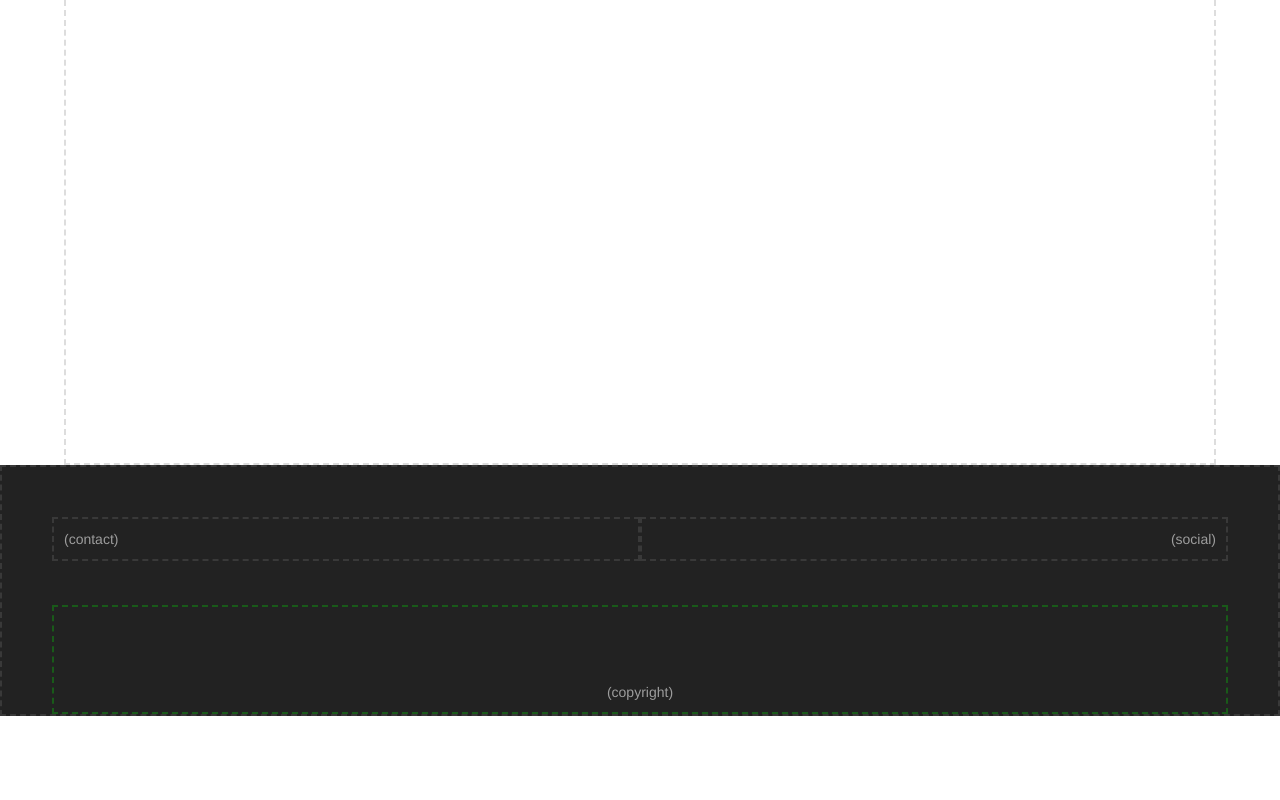
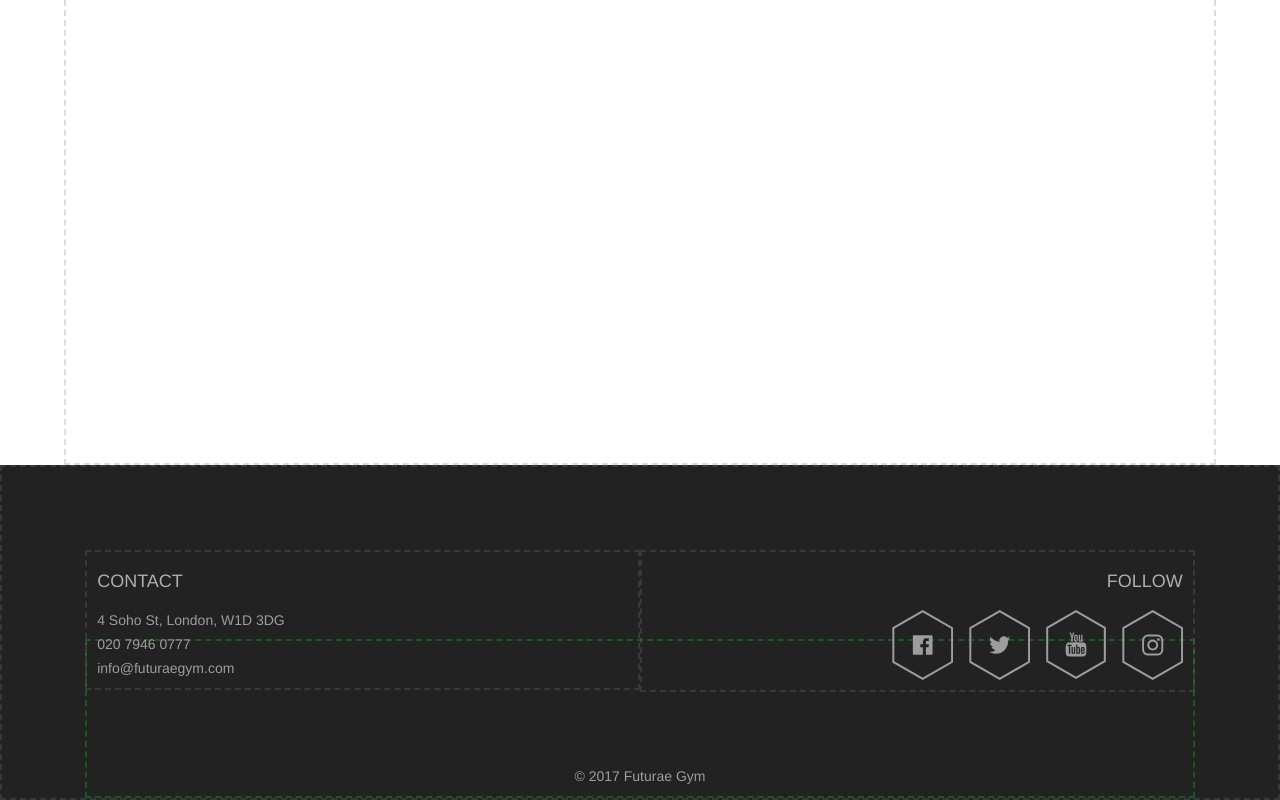
Before and after one commit to nennao/project1, a website: page index.html in a window 1280 px wide. Shown: the part 589-1389 px from the top of the page. Before the commit the page ends 1305 px from the top, so only its background shows below. Drawn offline with nearby package versions, Linux system fonts and the light colour scheme; some packages are replaced by stand-ins of ours.

Commit message:
nav & footer progress

```diff
--- a/index.html
+++ b/index.html
@@ -5,6 +5,7 @@
 <head>
     <title>Project 1</title>
     <base href="/">
+    <link rel="shortcut icon" type="image/png" href="img/favicon.png">
 
     <link rel="stylesheet" type="text/css" href="bower_components/bootstrap/dist/css/bootstrap.css">
     <script type="text/javascript" src="bower_components/jquery/dist/jquery.js"></script>
@@ -20,6 +21,14 @@
 		padding-top: 50px;
 	}
 
+	/* ----- NAV ----- */
+	nav .logo {
+		background: url(img/logo.svg) left center no-repeat;
+		background-size: 35px;
+		padding-left: 40px;
+		margin-left: 5px;
+	}
+
 	.space {
 		width: 90%;
 		margin: auto;
@@ -31,49 +40,72 @@
 	footer {
 		color: #9d9d9d;
 		background-color: #222222;
-		padding: 50px 20px 0;
+		padding: 30px 20px 0;
 		text-align: center;
 	}
-
-	.footer-social, .footer-contact, .footer-cright {
+	footer > * {
 		margin-top: 20px;
 		padding: 10px;
 	}
+	footer .social-icons {
+		font-size: 0;
+	}
+	footer h4 {
+		margin-bottom: 18px;
+		color: #aeaeae;
+	}
+	footer p {
+		margin: 4px 0 0 0;
+	}
+
+	footer .fb-sprite {background: url(img/fb-sprite.svg) no-repeat;}
+	footer .tw-sprite {background: url(img/tw-sprite.svg) no-repeat;}
+	footer .yt-sprite {background: url(img/yt-sprite.svg) no-repeat;}
+	footer .ig-sprite {background: url(img/ig-sprite.svg) no-repeat;}
+	footer .si-sprite {
+		background-size: contain;
+		display: inline-block;
+		width: 60.62px;
+		height: 70px;
+		margin: 0 8px 0 8px;
+	}
+
 
 	/* --- responsive design stuff --- */
 	@media screen and (min-width: 768px) {
 
 		/* ----- FOOTER ----- */
 		footer {
-			padding: 50px 50px 0;
+			padding: 6.5% 6.5% 0;
+		}
+		.footer-social, .footer-contact {
+			width: 50%;
+			margin: 0
 		}
 		.footer-social {
-			width: 50%;
 			float: right;
 			text-align: right;
-			padding-left: 5%;
-			margin: 0;
 		}
 		.footer-contact {
-			width: 50%;
 			float: left;
 			text-align: left;
 			padding-right: 5%;
-			margin: 0;
 		}
-		.footer-cright {
-			margin-top: 7.5%;
-			padding-top: 75px;
+		.footer-copyr {
+			margin-top: 8%;
+			padding-top: 125px;
 		}
+		footer .social-icons a:first-child {margin-left: 0;}
+		footer .social-icons a:last-child {margin-right: 0;}
 	}
 
 
 	/* ------------ div borders ------------ */
 	.bdr {border: 2px dashed rgba(0,0,0,0.25);}
-	.rd{border-color: rgba(255,0,0,0.25);}
-	.gr{border-color: rgba(0,255,0,0.25);}
-	.bl{border-color: rgba(0,0,255,0.25);}
-	.gy{border-color: rgba(125,125,125,0.25);}
+	.rd {border-color: rgba(255,0,0,0.25);}
+	.gr {border-color: rgba(0,255,0,0.25);}
+	.bl {border-color: rgba(0,0,255,0.25);}
+	.gy {border-color: rgba(125,125,125,0.25);}
 	/* ------------------------------------- */
 
 </style>
@@ -84,7 +116,7 @@
     <nav class="navbar navbar-inverse navbar-fixed-top">
 		<div class="container">
 			<div class="nav navbar-header">
-				<a href="/" class="navbar-brand">(NAME)</a>
+				<a href="/" class="navbar-brand logo">FuturaeGym</a>
 				<button type="button" class="navbar-toggle" data-toggle="collapse" data-target="#my-nav">
 					<span class="icon-bar"></span>
 					<span class="icon-bar"></span>
@@ -94,8 +126,8 @@
 
 			<ul id="my-nav" class="nav navbar-nav navbar-right navbar-collapse collapse">
 				<li><a href="/">Home</a></li>
-				<li><a href="/">Workouts</a></li>
-				<li><a href="/">Book Now</a></li>
+				<li><a href="/workouts">Workouts</a></li>
+				<li><a href="/bookings">Book Now</a></li>
 			</ul>
 		</div>
 	</nav>
@@ -105,9 +137,21 @@
     <div class="space bdr gy"></div>
 
     <footer class="bdr gy">
-	    <div class="footer-social bdr gy">(social)</div>
-	    <div class="footer-contact bdr gy">(contact)</div>
-    	<div class="footer-cright bdr gr">(copyright)</div>
+	    <div class="footer-social bdr gy">
+	    	<h4>FOLLOW</h4>
+	    	<div class="social-icons">
+	    		<a href="http://www.facebook.com" target="_blank" class="si-sprite fb-sprite">Facebook</a>
+	    		<a href="http://www.twitter.com" target="_blank" class="si-sprite tw-sprite">Twitter</a>
+	    		<a href="http://www.youtube.com" target="_blank" class="si-sprite yt-sprite">YouTube</a>
+	    		<a href="http://www.instagram.com" target="_blank" class="si-sprite	 ig-sprite">Instagram</a>
+	    	</div>
+	    </div>
+	    <div class="footer-contact bdr gy">
+	    	<h4>CONTACT</h4>
+	    	<p>4 Soho St, London, W1D 3DG</p>
+	    	<p>020 7946 0777</p>
+	    	<p>info@futuraegym.com</p> </div>
+    	<div class="footer-copyr bdr gr">© 2017 Futurae Gym</div>
     </footer>
 </body>
 </html>
```
Also changed, not shown: img/favicon.png (added), img/fb-sprite.svg (added), img/ig-sprite.svg (added), img/logo.png (added), img/logo.svg (added), img/tw-sprite.svg (added), img/yt-sprite.svg (added).
